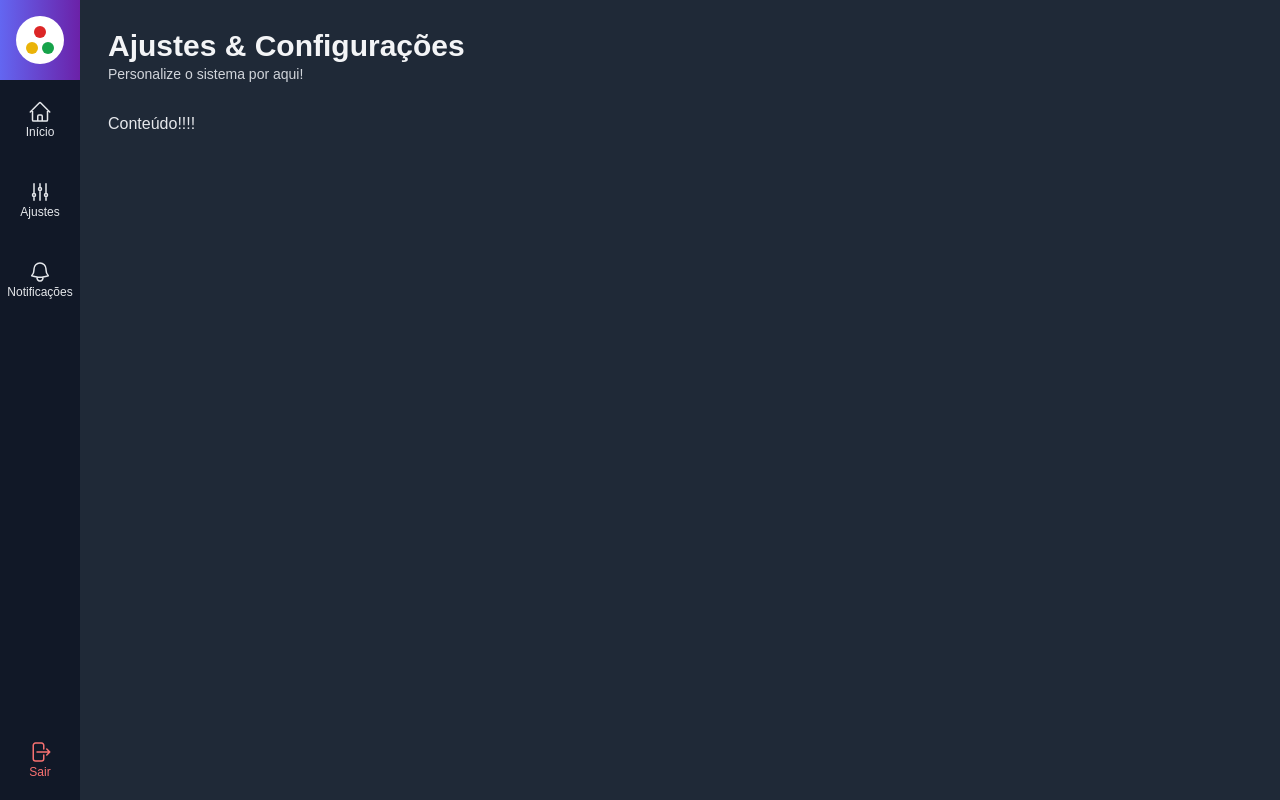
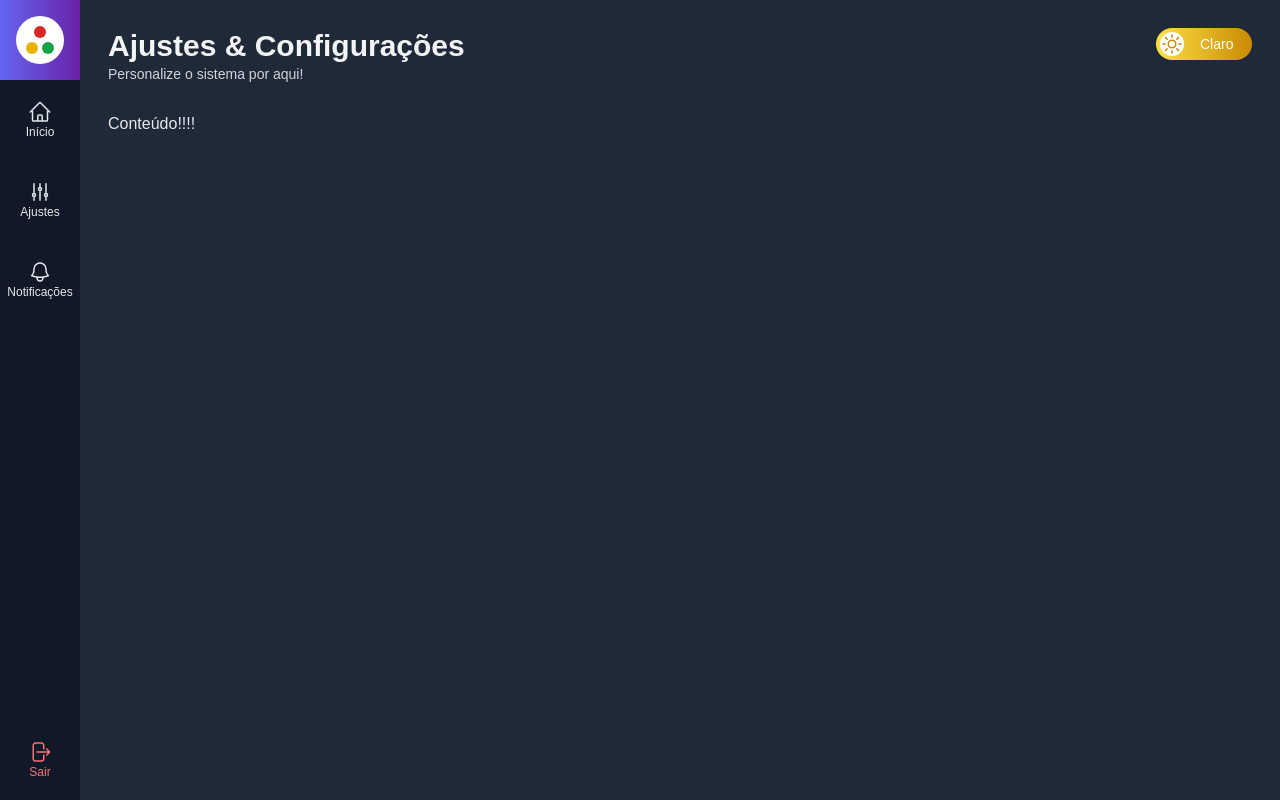
Before and after one commit to luucasor/admin-template, a Next.js app: page /ajustes in a window 1280 px wide. Built offline with nearby package versions, Linux system fonts and the light colour scheme.

Commit message:
Adicionando botão para alterar tema com estilo definido e icone

```diff
--- a/src/components/icons/index.tsx
+++ b/src/components/icons/index.tsx
@@ -23,3 +23,16 @@
         <path strokeLinecap="round" strokeLinejoin="round" d="M15.75 9V5.25A2.25 2.25 0 0013.5 3h-6a2.25 2.25 0 00-2.25 2.25v13.5A2.25 2.25 0 007.5 21h6a2.25 2.25 0 002.25-2.25V15m3 0l3-3m0 0l-3-3m3 3H9" />
     </svg>
 )
+
+export const IconeSol = (tamanho = 6) => (
+    <svg xmlns="http://www.w3.org/2000/svg" className={`h-${tamanho} w-${tamanho}`} fill="none" viewBox="0 0 24 24" strokeWidth={1.5} stroke="currentColor">
+        <path strokeLinecap="round" strokeLinejoin="round" d="M12 3v2.25m6.364.386l-1.591 1.591M21 12h-2.25m-.386 6.364l-1.591-1.591M12 18.75V21m-4.773-4.227l-1.591 1.591M5.25 12H3m4.227-4.773L5.636 5.636M15.75 12a3.75 3.75 0 11-7.5 0 3.75 3.75 0 017.5 0z" />
+    </svg>
+
+)
+
+export const IconeLua = (tamanho = 6) => (
+    <svg xmlns="http://www.w3.org/2000/svg" className={`h-${tamanho} w-${tamanho}`}  fill="none" viewBox="0 0 24 24" strokeWidth={1.5} stroke="currentColor">
+    <path strokeLinecap="round" strokeLinejoin="round" d="M21.752 15.002A9.718 9.718 0 0118 15.75c-5.385 0-9.75-4.365-9.75-9.75 0-1.33.266-2.597.748-3.752A9.753 9.753 0 003 11.25C3 16.635 7.365 21 12.75 21a9.753 9.753 0 009.002-5.998z" />
+    </svg>
+)
--- /dev/null
+++ b/src/components/template/BotaoAlternarTema.tsx
@@ -0,0 +1,50 @@
+import { IconeLua, IconeSol } from "../icons"
+
+interface BotaoAlternarTemaProps {
+    tema: string
+    alternarTema: () => void
+}
+
+export default function BotaoAlternarTema(props: BotaoAlternarTemaProps) {
+    return props.tema === 'dark' ? (
+        <div onClick={props.alternarTema} className={`
+            hidden sm:flex items-center cursor-pointer
+            bg-gradient-to-r from-yellow-300 to-yellow-600
+            w-14 lg:w-24 h-8 p-1 rounded-full
+        `}>
+            <div className={`
+                flex items-center justify-center
+                bg-white text-yellow-600
+                w-6 h-6 rounded-full
+            `}>
+                {IconeSol(4)}
+            </div>
+            <div className={`
+                hidden lg:flex items-center ml-4
+                text-white
+            `}>
+                <span className="text-sm">Claro</span>
+            </div>
+        </div>
+    ) : (
+        <div onClick={props.alternarTema} className={`
+            hidden sm:flex items-center justify-end cursor-pointer
+            bg-gradient-to-r from-gray-500 to-gray-900
+            w-14 lg:w-24 h-8 p-1 rounded-full
+        `}>
+            <div className={`
+                hidden lg:flex items-center mr-2
+                text-gray-300
+            `}>
+                <span className="text-sm">Escuro</span>
+            </div>
+            <div className={`
+                flex items-center justify-center
+                bg-black text-yellow-300
+                w-6 h-6 rounded-full
+            `}>
+                {IconeLua(4)}
+            </div>
+        </div>
+    )
+}
--- a/src/components/template/Cabecalho.tsx
+++ b/src/components/template/Cabecalho.tsx
@@ -1,3 +1,5 @@
+import useAppData from "@/data/hook/useAppData"
+import BotaoAlternarTema from "./BotaoAlternarTema"
 import Titulo from "./Titulo"
 
 interface CabecalhoPros {
@@ -5,9 +7,13 @@
     subtitulo: string
 }
 export default function Cabecalho(props: CabecalhoPros) {
+    const { tema, alternarTema } = useAppData()
     return (
-        <div>
+        <div className={`flex`}>
             <Titulo titulo={props.titulo} subtitulo={props.subtitulo}/>
+            <div className={`flex flex-grow justify-end`}>
+                <BotaoAlternarTema tema={tema} alternarTema={alternarTema}/>
+            </div>
         </div>
     )
 }
--- a/src/data/context/AppContext.tsx
+++ b/src/data/context/AppContext.tsx
@@ -7,7 +7,7 @@
     alternarTema?: () => void
 }
 
-const AppContext = createContext<AppContextProps>({})
+const AppContext = createContext<AppContextProps>({tema: '', alternarTema: () => {} })
 
 export function AppProvider(props: any) {
     const [tema, setTema] = useState<Tema>('dark')
```
